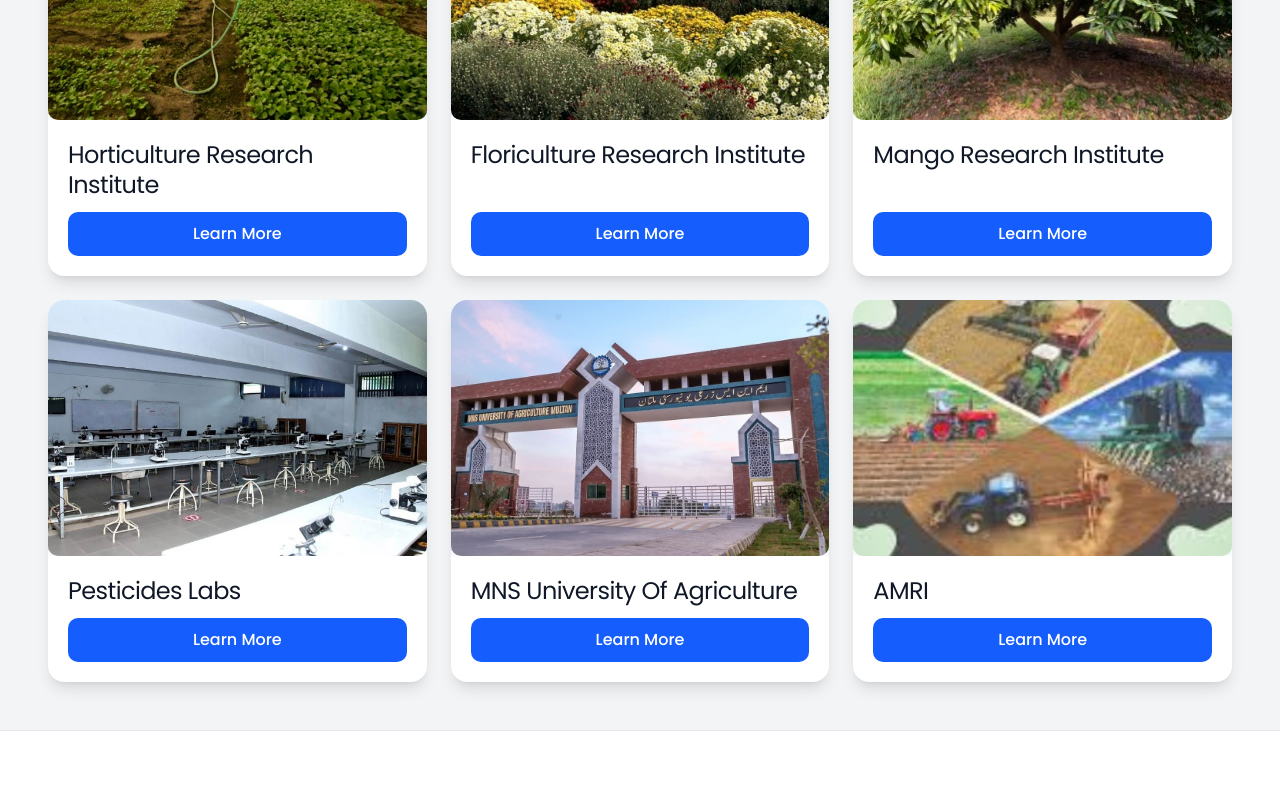
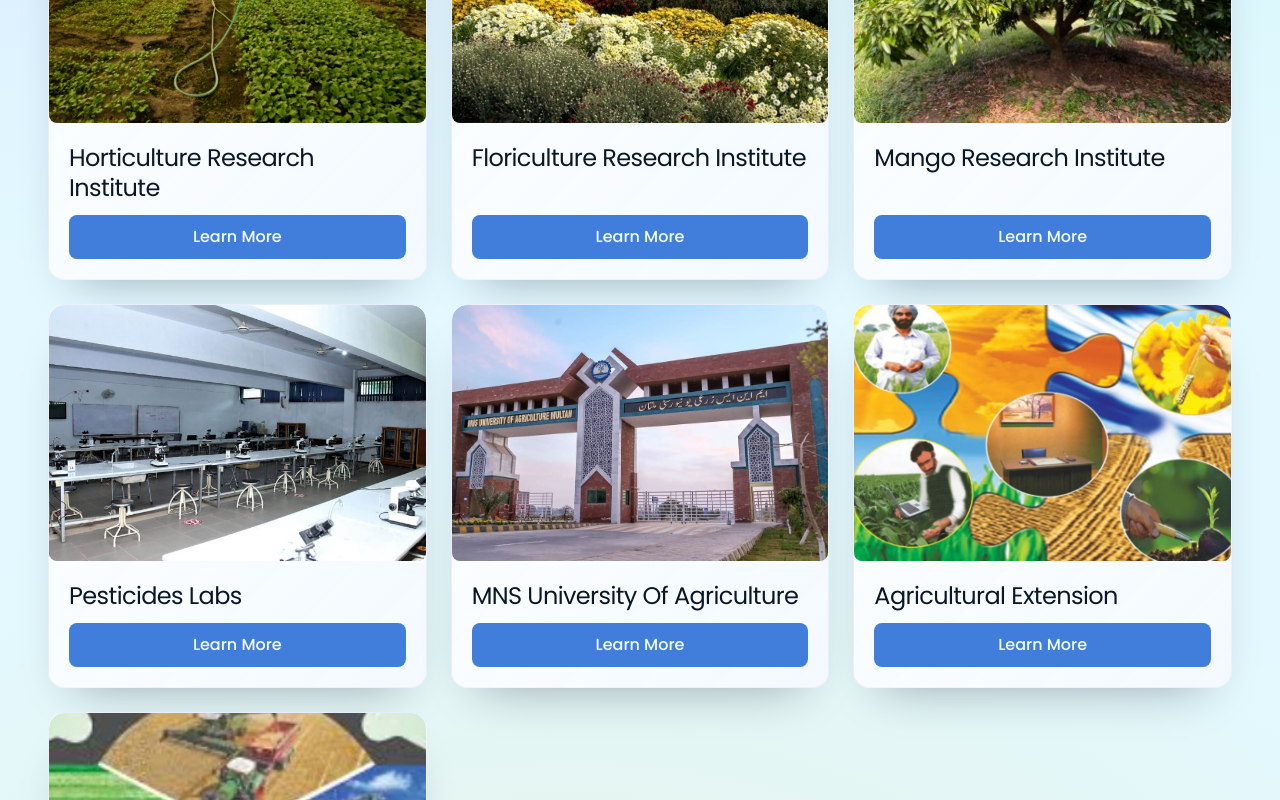
Before and after one commit to TahseenTariq/agri-complex, a Next.js app: page / in a window 1280 px wide. Shown: the part 1844-2644 px from the top of the page. Built offline with nearby package versions, Linux system fonts and the light colour scheme.

Commit message:
fix: silence css at-rule warnings and align feature cards with theme

```diff
--- a/app/globals.css
+++ b/app/globals.css
@@ -1,47 +1,7 @@
 @import "tailwindcss";
 @import "tw-animate-css";
 
-@custom-variant dark (&:is(.dark *));
-
-@theme inline {
-  --color-background: var(--background);
-  --color-foreground: var(--foreground);
-  --font-sans: var(--font-poppins);
-  --font-mono: var(--font-poppins);
-  --color-sidebar-ring: var(--sidebar-ring);
-  --color-sidebar-border: var(--sidebar-border);
-  --color-sidebar-accent-foreground: var(--sidebar-accent-foreground);
-  --color-sidebar-accent: var(--sidebar-accent);
-  --color-sidebar-primary-foreground: var(--sidebar-primary-foreground);
-  --color-sidebar-primary: var(--sidebar-primary);
-  --color-sidebar-foreground: var(--sidebar-foreground);
-  --color-sidebar: var(--sidebar);
-  --color-chart-5: var(--chart-5);
-  --color-chart-4: var(--chart-4);
-  --color-chart-3: var(--chart-3);
-  --color-chart-2: var(--chart-2);
-  --color-chart-1: var(--chart-1);
-  --color-ring: var(--ring);
-  --color-input: var(--input);
-  --color-border: var(--border);
-  --color-destructive: var(--destructive);
-  --color-accent-foreground: var(--accent-foreground);
-  --color-accent: var(--accent);
-  --color-muted-foreground: var(--muted-foreground);
-  --color-muted: var(--muted);
-  --color-secondary-foreground: var(--secondary-foreground);
-  --color-secondary: var(--secondary);
-  --color-primary-foreground: var(--primary-foreground);
-  --color-primary: var(--primary);
-  --color-popover-foreground: var(--popover-foreground);
-  --color-popover: var(--popover);
-  --color-card-foreground: var(--card-foreground);
-  --color-card: var(--card);
-  --radius-sm: calc(var(--radius) - 4px);
-  --radius-md: calc(var(--radius) - 2px);
-  --radius-lg: var(--radius);
-  --radius-xl: calc(var(--radius) + 4px);
-}
+/* stylelint-disable */
 
 :root {
   --radius: 0.625rem;
@@ -172,10 +132,12 @@
 
 @layer base {
   * {
-    @apply border-border outline-ring/50;
+    border-color: var(--border);
+    outline-color: color-mix(in srgb, var(--ring) 50%, transparent);
   }
   body {
-    @apply text-foreground font-sans;
+    color: var(--foreground);
+    font-family: var(--font-poppins), var(--font-poppins), sans-serif;
     background-color: var(--background);
     background-image:
       radial-gradient(circle at 0% 0%, rgba(99, 102, 241, 0.18), transparent 45%),
@@ -186,6 +148,33 @@
 }
 
 @layer utilities {
+  .text-foreground {
+    color: var(--foreground);
+  }
+
+  .bg-primary {
+    background-color: var(--primary);
+  }
+
+  .text-primary-foreground {
+    color: var(--primary-foreground);
+  }
+
+  .btn-primary {
+    background-color: var(--primary);
+    color: var(--primary-foreground);
+    transition: transform 0.3s ease, filter 0.3s ease, background 0.3s ease;
+  }
+
+  .btn-primary:hover {
+    filter: brightness(1.05);
+  }
+
+  .btn-primary:focus-visible {
+    outline: 2px solid color-mix(in srgb, var(--primary) 60%, transparent);
+    outline-offset: 2px;
+  }
+
   .animate-fade-in-up {
     animation: fadeInUp 0.8s ease-out;
   }
@@ -229,3 +218,5 @@
     }
   }
 }
+
+/* stylelint-enable */
--- a/main-page/FeatureData.tsx
+++ b/main-page/FeatureData.tsx
@@ -63,7 +63,12 @@
     image: "/mns.png.jpg",
     imageAlt: "MNS University Of Agriculture",
   },
-
+  {
+    id: 8,
+    name: "Agricultural Extension",
+    image: "/ext.jpg.jpg",
+    imageAlt: "Agricultural Extension",
+  },
   {
     id: 9,
     name: "AMRI",
@@ -87,11 +92,11 @@
   };
 
   return (
-    <div className="w-full bg-gray-100 pt-0 pb-8 sm:pb-12 px-4 sm:px-6 lg:px-12">
+    <div className="w-full bg-app-surface pt-0 pb-8 sm:pb-12 px-4 sm:px-6 lg:px-12">
       <div className="max-w-7xl mx-auto">
         {/* Heading Section */}
         <div className="text-center mb-8 sm:mb-10 md:mb-12 lg:mb-16 pt-8 sm:pt-12">
-          <h2 className="text-2xl sm:text-3xl md:text-4xl lg:text-5xl xl:text-6xl font-normal text-gray-900 leading-tight tracking-tight px-4">
+          <h2 className="text-2xl sm:text-3xl md:text-4xl lg:text-5xl xl:text-6xl font-normal text-foreground leading-tight tracking-tight px-4">
             Research Institutes
           </h2>
         </div>
@@ -101,11 +106,11 @@
           {cottons.map((cotton) => (
             <div
               key={cotton.id}
-              className="w-full max-w-sm bg-white rounded-2xl shadow-lg overflow-hidden hover:shadow-2xl transition-all duration-300 transform hover:-translate-y-2 group flex flex-col"
+              className="w-full max-w-sm panel-card rounded-2xl overflow-hidden hover:shadow-2xl transition-all duration-300 transform hover:-translate-y-2 group flex flex-col"
             >
               {/* Institute Image */}
               <div
-                className="relative w-full h-44 sm:h-52 md:h-60 lg:h-64 bg-gray-50 overflow-hidden"
+                className="relative w-full h-44 sm:h-52 md:h-60 lg:h-64 bg-white/10 backdrop-blur-sm overflow-hidden"
               >
                 <Image
                   src={cotton.image}
@@ -130,7 +135,7 @@
               {/* Card Content */}
               <div className="p-3 sm:p-4 lg:p-5 flex flex-col flex-grow">
                 {/* Institute Name */}
-                <h3 className="text-base sm:text-lg md:text-xl lg:text-2xl font-normal text-gray-900 leading-tight tracking-tight mb-3">
+                <h3 className="text-base sm:text-lg md:text-xl lg:text-2xl font-normal text-foreground leading-tight tracking-tight mb-3">
                   {cotton.name}
                 </h3>
 
@@ -141,7 +146,7 @@
                     e.stopPropagation();
                     handleCardClick(cotton.id, cotton.name);
                   }}
-                  className="mt-auto w-full bg-blue-600 hover:bg-blue-700 text-white font-medium py-2 sm:py-2.5 px-4 rounded-lg transition-all duration-300 transform hover:scale-105 focus:outline-none focus:ring-2 focus:ring-blue-500 focus:ring-offset-2 text-sm sm:text-base"
+                  className="btn-primary mt-auto w-full font-medium py-2 sm:py-2.5 px-4 rounded-lg transition-all duration-300 transform hover:scale-105 focus:outline-none text-sm sm:text-base"
                 >
                   Learn More
                 </button>
```
Also changed, not shown: public/ext.jpg.jpg (added).
